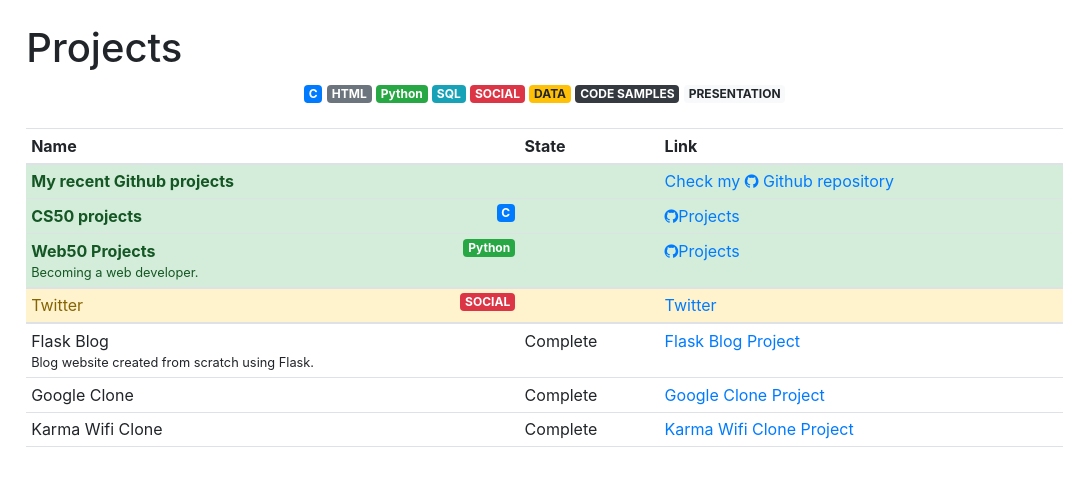
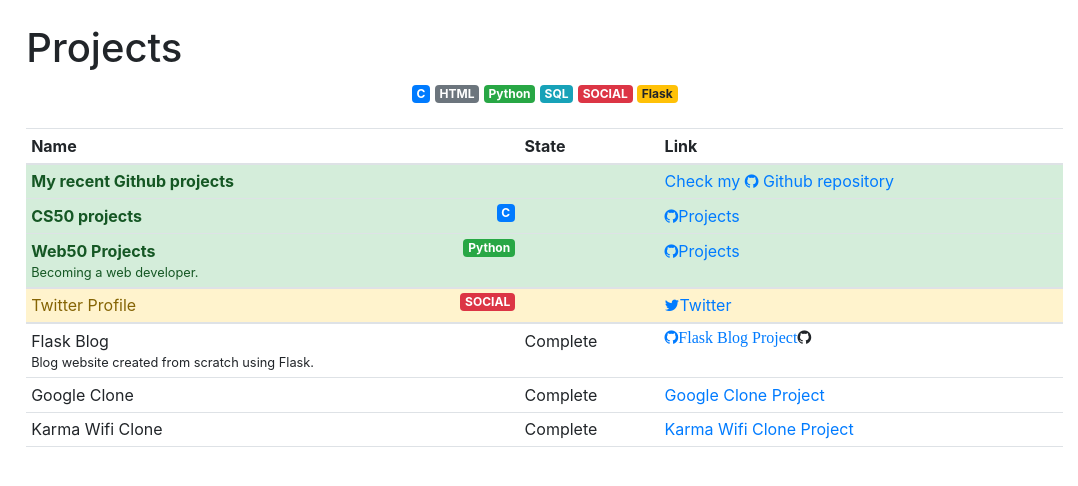
Before and after one commit to TUC01108/tuc01108.github.io, a plain HTML site: page index.html in a window 1280 px wide. Shown: the full height of the page, 202-1280 px from the left. Drawn offline with nearby package versions, Linux system fonts and the light colour scheme.

Commit message:
twitter and github add fixed titles

```diff
--- a/index.html
+++ b/index.html
@@ -62,9 +62,9 @@
                             <span class="badge badge-success">Python</span>
                             <span class="badge badge-info">SQL</span>
                             <span class="badge badge-danger">SOCIAL</span>
-                            <span class="badge badge-warning">DATA</span>
-                            <span class="badge badge-dark">CODE SAMPLES</span>
-                            <span class="badge badge-light">PRESENTATION</span>
+                            <span class="badge badge-warning">Flask</span>
+                            <span class="badge badge-dark"></span>
+                            <span class="badge badge-light"></span>
                         </div>
                         <br />
                         <div class="table-responsive">
@@ -113,12 +113,12 @@
                                 <tbody class="alert-warning">
                                     <tr>
                                         <td>
-                                            Twitter
+                                            Twitter Profile
                                             <span class="badge badge-danger">SOCIAL</span>
                                         </td>
                                         <td></td>
                                         <td>
-                                            <a href="https://www.twitter.com/winterdotc" target="_blank">Twitter</a>
+                                            <a href="https://www.twitter.com/winterdotc" target="_blank"><i class="fa fa-twitter"></i>Twitter</a>
                                         </td>
                                     </tr>
                                 </tbody>
@@ -132,7 +132,7 @@
                                         </td>
                                         <td>Complete</td>
                                         <td>
-                                            <a href="https://github.com/TUC01108/Flask_Blog" target="_blank">Flask Blog Project</a>
+                                            <a href="https://github.com/TUC01108/Flask_Blog" target="_blank"><i class="fa fa-github">Flask Blog Project</a>
                                         </td>
                                     </tr>
                                     <tr>
```
